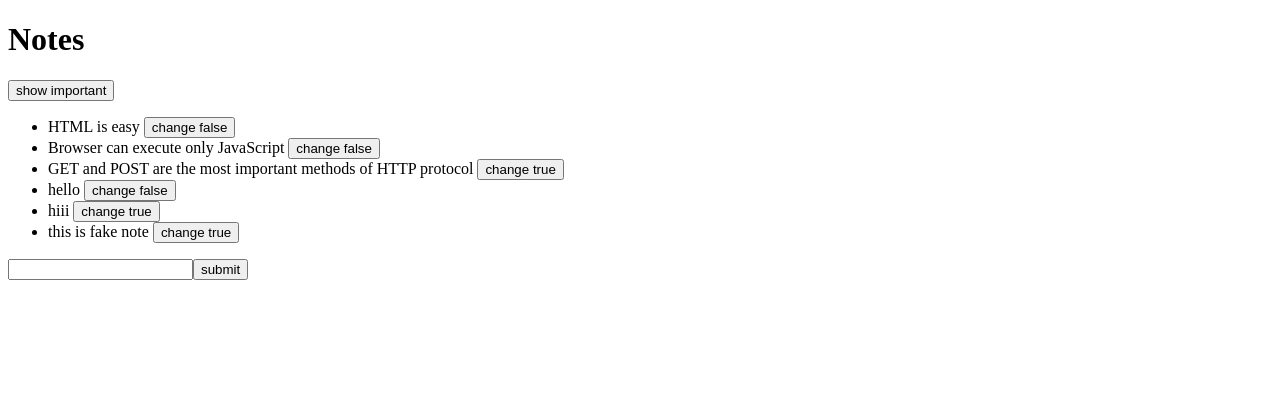
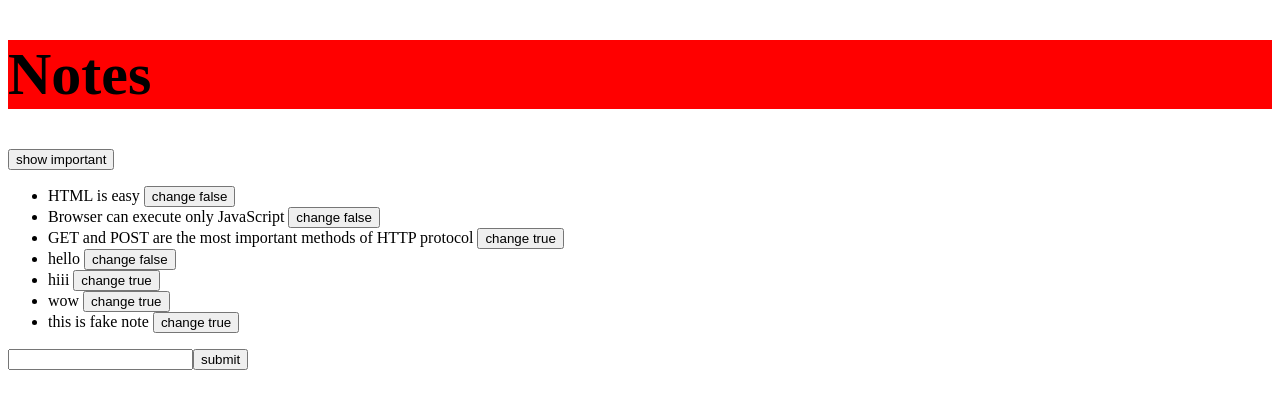
Before and after one commit to nabinamangrati/fullstackopen-workshops, a React (Vite) app in the folder part2/notes-app/: page / in a window 1280 px wide. Shown: the top 408 px of the page. Built offline with nearby package versions, Linux system fonts and the light colour scheme; data requests are answered from the project's data file.

Commit message:
part2 e css added

```diff
--- a/part2/notes-app/db.json
+++ b/part2/notes-app/db.json
@@ -21,8 +21,13 @@
       "important": false
     },
     {
-      "id": 5,
+      "id": "5",
       "content": "hiii",
+      "important": true
+    },
+    {
+      "id": 7,
+      "content": "wow",
       "important": true
     }
   ]
--- a/part2/notes-app/src/App.jsx
+++ b/part2/notes-app/src/App.jsx
@@ -89,9 +89,13 @@ const App = () => {
         }
       });
   };
+
+  const myStyle = { fontSize: "60px" };
   return (
     <>
-      <h1>Notes</h1>
+      <h1 style={myStyle} className="redbackground">
+        Notes
+      </h1>
       <button onClick={handleShowAll}>
         show {showAll ? "important" : "all"}
       </button>
--- /dev/null
+++ b/part2/notes-app/src/index.css
@@ -0,0 +1,3 @@
+.redbackground {
+  background: red;
+}
--- a/part2/notes-app/src/index.jsx
+++ b/part2/notes-app/src/index.jsx
@@ -1,5 +1,6 @@
 import { createRoot } from "react-dom/client";
 import App from "./App";
+import "./index.css";
 
 let notes = [
   { id: 1, content: "note 1", important: true },
```
